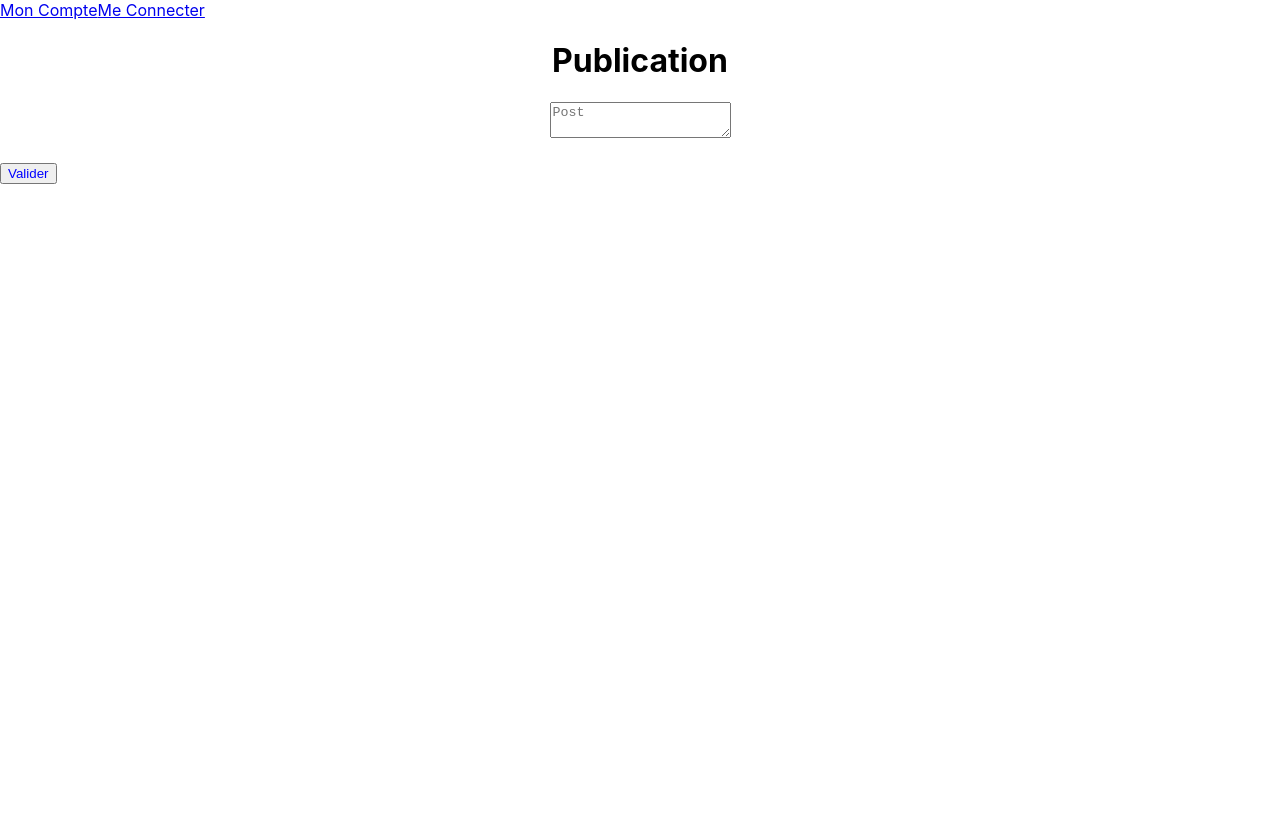
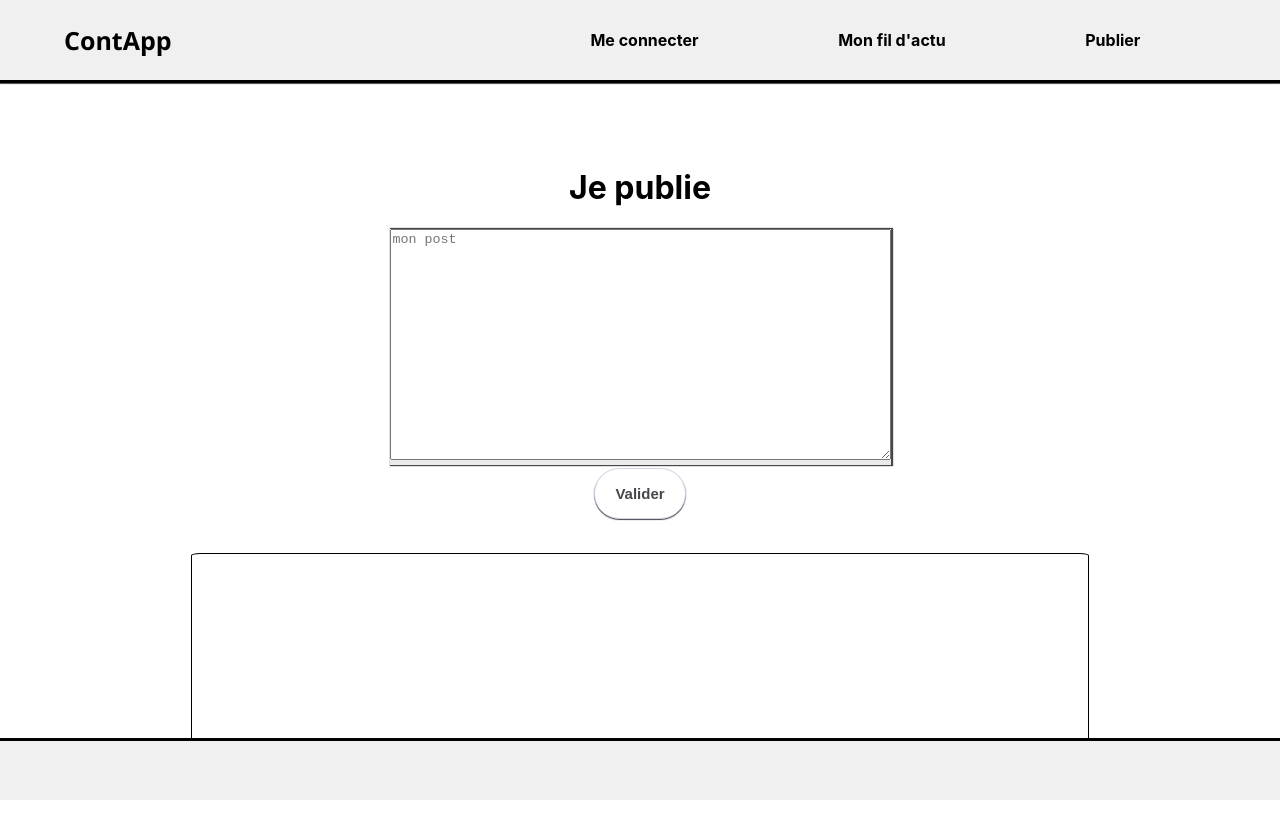
Before and after one commit to EdouardBazillou/ContApp, a React (Create React App) app: page /Poster in a window 1280 px wide. Shown: the top 838 px of the page. Before the commit the page ends 800 px from the top, so only its background shows below. Built offline with nearby package versions, Linux system fonts and the light colour scheme.

Commit message:
Update Alice Menu Fetch Login CSS Post

```diff
--- a/src/App.css
+++ b/src/App.css
@@ -10,6 +10,7 @@
 .navBar {
   display: flex;
   flex-direction: row;
+  flex-flow: wrap;
   align-items: center;
   justify-content: space-around;
   height: 10vh;
@@ -22,6 +23,7 @@
   background-color: black;
   height: 3px;
   width: 100%;
+  box-shadow: 0px 1px 1px #46464c;
 }
 
 .contAppHome {
@@ -30,9 +32,16 @@
   font-family: "Segoe UI", Tahoma, Geneva, Verdana, sans-serif;
   font-size: 25px;
   font-weight: 700;
+  text-decoration: none;
+  color: black;
   flex-grow: 3;
 }
 
+.links {
+  text-decoration: none;
+  color: black;
+  font-weight: bold;
+}
 .ongletConnection {
   flex-grow: 1;
   text-decoration: inherit;
@@ -91,7 +100,7 @@
   font-weight: bold;
   display: flex;
   align-items: center;
-  min-width: 7%;
+  min-width: 4%;
   color: #46464c;
   box-shadow: 0px 1px 1px #46464c;
   cursor: pointer;
@@ -102,6 +111,7 @@
 
 .containerLogin {
   display: flex;
+  flex-direction: column;
   align-items: center;
   justify-content: center;
   padding: 5%;
@@ -158,26 +168,73 @@
   box-shadow: 0px 1px 1px #46464c;
   cursor: pointer;
   transition: 0.2s;
+}
 
+/* PUBLIER POST*/
+.postContainer {
+  display: flex;
+  flex-direction: column;
+  align-items: center;
+  justify-content: center;
+  padding: 5%;
 }
+
 .displayButton {
-  color: blue;
+  background: #fff;
+  font-size: 15px;
+  margin-top: 3%;
+  padding: 16px 20px;
+  border-radius: 26px;
+  border: 1px solid #d4d3e8;
+  font-weight: bold;
+  display: flex;
+  align-items: center;
+  min-width: 20%;
+  color: #46464c;
+  box-shadow: 0px 1px 1px #46464c;
+  cursor: pointer;
+  transition: 0.2s;
+}
 
-}
 .newPosts {
+  background: #edeaea;
   text-align: center;
   font-size: larger;
+  box-shadow: 1px 0px 1px 1px #46464c;
 }
+
+.renderPost {
+  border: solid 1px black;
+  border-radius: 1%;
+  margin-top: 3%;
+  min-height: 30vh;
+  min-width: 70vw;
+}
+
 .titlePost {
   text-align: center;
 }
 .returnPost {
-text-align: center;
-
+  text-align: center;
 }
 .buttonLoginText {
   font-size: small;
   text-align: center;
+}
+
+.deleteButton {
+  background: #fff;
+  font-size: 10px;
+  margin: 3%;
+  padding: 1%;
+  border-radius: 26px;
+  border: 1px solid #d4d3e8;
+  font-weight: bold;
+  min-width: 8%;
+  color: #46464c;
+  box-shadow: 0px 1px 1px #46464c;
+  cursor: pointer;
+  transition: 0.2s;
 }
 
 /*FOOTER*/
@@ -195,6 +252,7 @@ text-align: center;
   background-color: black;
   height: 3px;
   width: 100%;
+  box-shadow: 0px 1px 1px #46464c;
 }
 
 #footerPage {
--- /dev/null
+++ b/src/Assets/Menu.js
@@ -0,0 +1,35 @@
+import React from "react";
+import { Link } from "react-router-dom";
+
+function Menu() {
+  return (
+    <div>
+      <nav>
+        <div className="navBar">
+          <div className="contAppHome">
+            <Link to="/" className="links">
+              ContApp
+            </Link>
+          </div>
+          <div className="ongletConnection">
+            <Link to="/Login" className="links">
+              Me connecter
+            </Link>
+          </div>
+          <div className="ongletActu">
+            <Link to="/filActu" className="links">
+              Mon fil d'actu
+            </Link>
+          </div>
+          <div className="ongletPublier">
+            <Link to="/Poster" className="links">
+              Publier
+            </Link>
+          </div>
+        </div>
+        <div className="border"></div>
+      </nav>
+    </div>
+  );
+}
+export default Menu;
--- a/src/components/Poster.js
+++ b/src/components/Poster.js
@@ -1,5 +1,7 @@
 import { Link } from "react-router-dom";
 import { useEffect, useState } from "react";
+import Menu from "../Assets/Menu";
+import Footer from "../Assets/Footer";
 
 function Post() {
   const [post, setPost] = useState([""]);
@@ -28,7 +30,19 @@ function Post() {
       }),
     };
 
-    console.log(options);
+    // //Changement de syntaxe
+    // console.log(options);
+    // await fetch(
+    //   `https://social-network-api.osc-fr1.scalingo.io/contapp/post`,
+    //   options
+    // )
+    //   .then((response) => {
+    //     return response.json();
+    //   })
+    //   .then((response) => {
+    //     console.log("response", response);
+    //   });
+
     let response = await fetch(
       `https://social-network-api.osc-fr1.scalingo.io/contapp/post`,
       options
@@ -64,24 +78,31 @@ function Post() {
 
   return (
     <div>
-      <nav>
-        <Link to="/compte">Mon Compte</Link>
-        <Link to="/">Me Connecter</Link>
-      </nav>
-      <form onSubmit={addPost}>
-        <h1 className="titlePost">Publication</h1>
-        <p className="newPosts">
+      <header>
+        <Menu />
+      </header>
+      <div>
+        <form className="postContainer" onSubmit={addPost}>
+          <h1 className="titlePost">Je publie</h1>
+          <div className="newPosts">
             <textarea
               type="text"
+              rows="15"
+              cols="60"
               value={post}
               onChange={(e) => setPost(e.target.value)}
-            placeholder="Post"
+              placeholder="mon post"
             ></textarea>
-        </p>
+          </div>
+          <div>
             <button className="displayButton">Valider</button>
-        {render()}
+          </div>
+          <div className="renderPost">{render()}</div>
         </form>
+      </div>
+      <Footer />
     </div>
   );
 }
+
 export default Post;
--- a/src/components/filActu.js
+++ b/src/components/filActu.js
@@ -1,14 +1,16 @@
 import { Link } from "react-router-dom";
 import { useEffect, useState } from "react";
+import Menu from "../Assets/Menu";
+import Footer from "../Assets/Footer";
 
 function Actu() {
   return (
     <div>
+      <header>
+        <Menu />
+      </header>
       <h2>Fil Actu</h2>
-      <nav>
-        <Link to="/compte">Mon Compte</Link>
-        <Link to="/">Me Connecter</Link>
-      </nav>
+      <Footer />
     </div>
   );
 }
--- a/src/utilisateur/login.js
+++ b/src/utilisateur/login.js
@@ -1,5 +1,6 @@
-import { Link } from "react-router-dom";
-import { useState } from "react";
+import { useState, useEffect } from "react";
+import Menu from "../Assets/Menu";
+import Footer from "../Assets/Footer";
 import ls from "local-storage";
 
 function Login() {
@@ -10,9 +11,17 @@ function Login() {
     password: "",
   });
 
-  const login = async () => {
-    const options = {
-      method: "Post",
+  //Reprendre valeur des inputs
+  const handleInput = (e) => {
+    setUser({ [e.target.name]: e.target.value });
+    setUser({ ...user, [e.target.name]: e.target.value });
+  };
+
+  //Fonction FETCH
+  const login = async (e) => {
+    e.preventDefault();
+    let options = {
+      method: "POST",
 
       headers: {
         "Content-Type": "application/json",
@@ -23,29 +32,42 @@ function Login() {
         password: user.password,
       }),
     };
-
-    const response = await fetch(
+    //Changement de syntaxe pour le fetch :
+    await fetch(
       `https://social-network-api.osc-fr1.scalingo.io/contapp/login`,
       options
-    );
+    )
+      .then((response) => {
+        return response.json();
+      })
+      .then((response) => {
+        console.log("response", response);
+        if (response.success == true) {
+          localStorage.setItem("@userToken", response.token);
+        } else {
+          return alert(response.message);
+        }
+      });
 
-    let data = await response.json();
+    // if (response.success == true) {
+    //   localStorage.setItem("userToken", response.token);
+    // } else {
+    //   return alert(response.message);
+    // }
 
-    if (response.success == true) {
-      localStorage.setItem("userToken", response.token);
-    } else {
-      return alert(response.message);
-    }
+    // let data = await response.json();
 
-    console.log("data", data);
+    // console.log("data", data);
   };
 
+  //UseEffect
+  useEffect(() => {}, [user]);
+
+  //Return de fin
   return (
     <div>
       <header>
-        <nav>
-          <Link to="/filActu">Mon Fil Actu</Link>
-        </nav>
+        <Menu />
       </header>
       <div className="containerLogin">
         <form className="loginForm">
@@ -55,6 +77,7 @@ function Login() {
               className="loginEmailInput"
               placeholder="email"
               name="email"
+              onChange={handleInput}
             />
           </div>
           <div className="dataPasswordEmail">
@@ -63,6 +86,7 @@ function Login() {
               className="loginPasswordInput"
               placeholder="mot de passe"
               name="password"
+              onChange={handleInput}
             />
           </div>
         </form>
@@ -76,6 +100,7 @@ function Login() {
           </button>
         </div>
       </div>
+      <Footer />
     </div>
   );
 }
--- a/src/utilisateur/register.js
+++ b/src/utilisateur/register.js
@@ -1,6 +1,7 @@
 import { Link } from "react-router-dom";
 import { useEffect, useState } from "react";
 import Footer from "../Assets/Footer";
+import Menu from "../Assets/Menu";
 import ls from "local-storage";
 
 function Register() {
@@ -20,7 +21,7 @@ function Register() {
 
   console.log(user);
 
-  //submit form//
+  //submit form
 
   const addUser = async () => {
     console.log("test", user);
@@ -47,14 +48,10 @@ function Register() {
     let data = await response.json();
     console.log("data", data);
 
-    // localStorage.setItem("user", user);
-
     console.log("je marche");
 
-    alert("Vous Êtes Bien Inscrit !   Bienvenu Sur Notre Réseau ! ");
+    alert("Vous êtes bien inscrit ! Bienvenue sur notre réseau ! :)  ");
   };
-
-  // console.log(localStorage);
 
   useEffect(() => {
     console.log("user", user);
@@ -63,23 +60,7 @@ function Register() {
   return (
     <div>
       <header>
-        <nav>
-          <div className="navBar">
-            <div className="contAppHome">
-              <p>ContApp</p>
-            </div>
-            <div className="ongletConnection">
-              <Link to="/Login">Me Connecter</Link>
-            </div>
-            <div className="ongletActu">
-              <Link to="/filActu">Mon Fil Actu</Link>
-            </div>
-            <div className="ongletPublier">
-              <Link to="/Poster">Publier</Link>
-            </div>
-          </div>
-          <div className="border"></div>
-        </nav>
+        <Menu />
       </header>
       <div className="formBody">
         <h3>Je crée mon compteApp</h3>
@@ -94,7 +75,7 @@ function Register() {
           <input
             type="text"
             className="input"
-            placeholder="Mon Prénom"
+            placeholder="Mon prénom"
             name="firstname"
             onChange={handleInput}
           />
@@ -106,7 +87,7 @@ function Register() {
             onChange={handleInput}
           />
           <input
-            type="text"
+            type="password"
             className="input"
             placeholder="Mon mot de passe"
             name="password"
```
Lines whose indentation alone changed are shown as unchanged.
